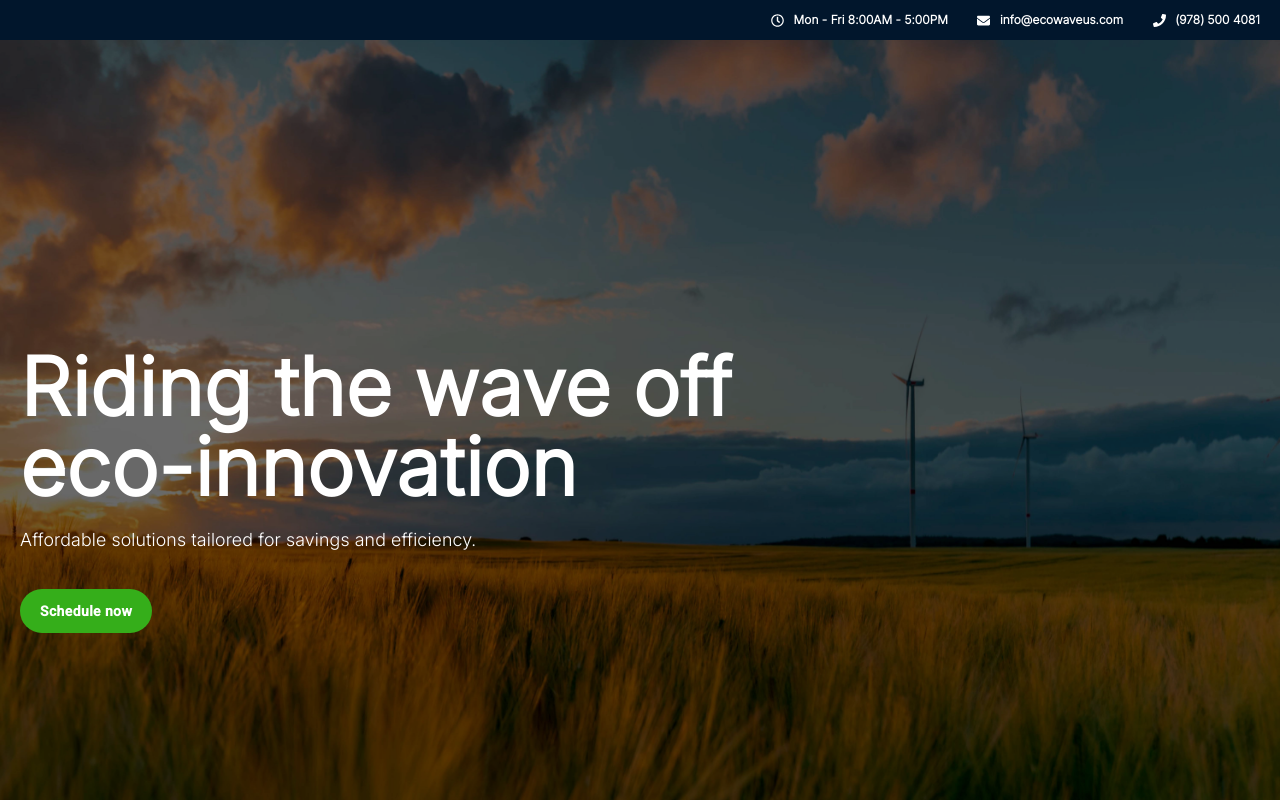
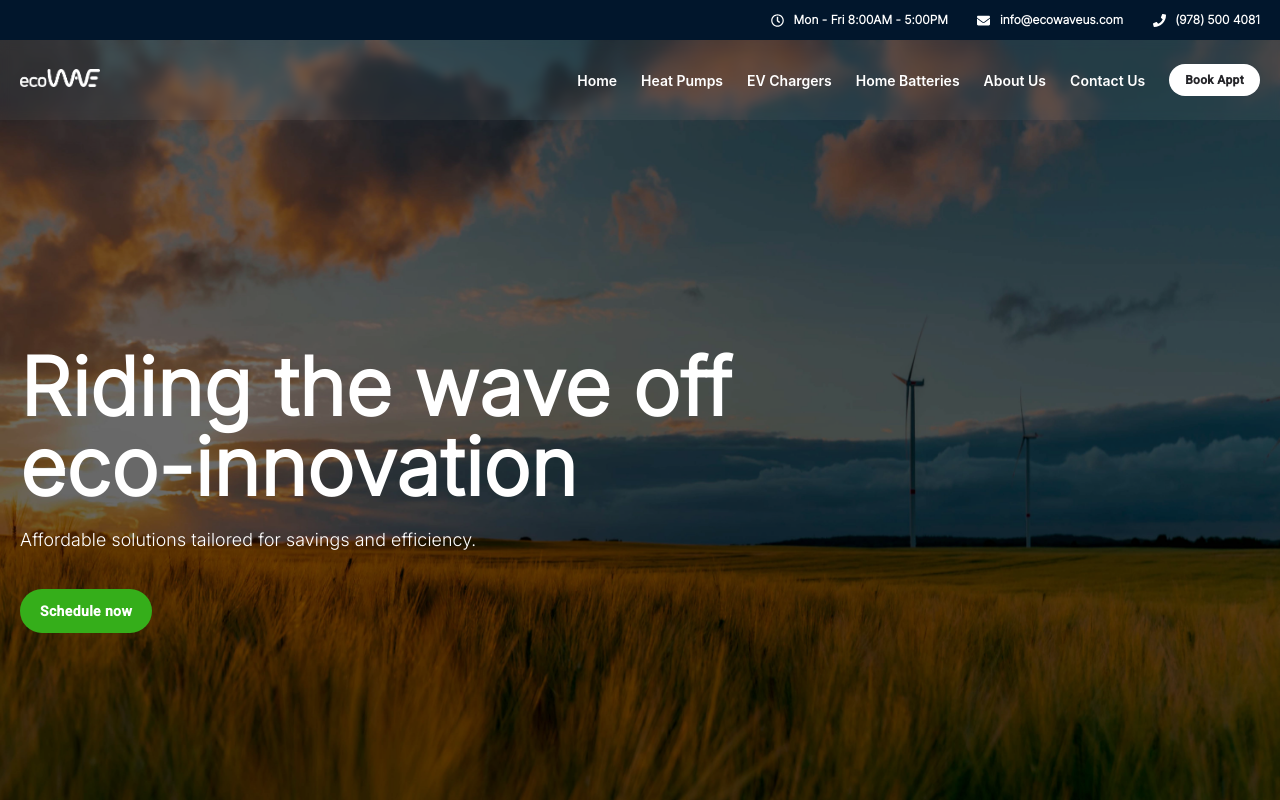
Before and after one commit to EcowaveUS/ecowaveus, a React (Vite) app: page / in a window 1280 px wide. Shown: the top 800 px of the page. Built offline with nearby package versions, Linux system fonts and the light colour scheme; no server answers.

Commit message:
Improved the header

```diff
--- a/src/components/headerNew/HeaderNew.tsx
+++ b/src/components/headerNew/HeaderNew.tsx
@@ -1,15 +1,30 @@
-import { Box, Theme, Typography, useMediaQuery } from "@mui/material";
-import { FaEnvelope, FaPhone, FaRegClock } from "react-icons/fa";
+import { Box, Button, Theme, Typography, useMediaQuery } from "@mui/material";
+import {
+  FaEnvelope,
+  FaList,
+  FaPhone,
+  FaRegClock,
+  FaTimes,
+} from "react-icons/fa";
+import { Link, useNavigate } from "react-router-dom";
 import styled from "styled-components";
+import logoFooter from "../../assets/images/logo-footer.png";
+import { useEffect, useState } from "react";
 
 export const HeaderNew = () => {
+  const [isOpenMobileMenu, setIsOpenMobileMenu] = useState(false);
   const isDesktop = useMediaQuery((theme: Theme) => theme.breakpoints.up("md"));
-  return (
-    <Box
-      component={"div"}
-      bgcolor={"#01162C"}
-      sx={{ display: isDesktop ? "block" : "none" }}
-    >
+  const navigate = useNavigate();
+  useEffect(() => {
+    if (isOpenMobileMenu) {
+      document.body.style.overflow = "hidden";
+    } else {
+      document.body.style.overflow = "auto";
+    }
+  }, [isOpenMobileMenu]);
+  return isDesktop ? (
+    <>
+      <Box component={"div"} bgcolor={"#01162C"}>
         <Box
           component={"div"}
           className="container"
@@ -39,6 +54,203 @@ export const HeaderNew = () => {
           </InfoContainer>
         </Box>
       </Box>
+      <Box
+        component={"div"}
+        zIndex={100}
+        position={"sticky"}
+        width={"100%"}
+        top={"0"}
+        bgcolor={"#FFFFFF0D"}
+        left={0}
+        sx={{
+          backdropFilter: "blur(5px)",
+        }}
+        marginBottom={isDesktop ? "-80px" : "0"}
+      >
+        <Box
+          component={"div"}
+          className="container"
+          height={"80px"}
+          display={"flex"}
+          alignItems={"center"}
+          justifyContent={"space-between"}
+        >
+          <Link to={"/"}>
+            <img src={logoFooter} alt="logo" width={"80px"} height={"auto"} />
+          </Link>
+          <Box
+            component={"div"}
+            display={"flex"}
+            alignItems={"center"}
+            justifyContent={"end"}
+            gap={"24px"}
+          >
+            <LinkItem to="/">Home</LinkItem>
+            <LinkItem to="/heat-pumps">Heat Pumps</LinkItem>
+            <LinkItem to="/ev-chargers">EV Chargers</LinkItem>
+            <LinkItem to="/energy-storage">Home Batteries</LinkItem>
+            <LinkItem to="/about-us">About Us</LinkItem>
+            <LinkItem to="/contact-us">Contact Us</LinkItem>
+            <Button
+              sx={{
+                backgroundColor: "#ffffff",
+                color: "#252529",
+                borderRadius: "999px",
+                padding: "8px 16px",
+                fontSize: "12px",
+                fontWeight: "600",
+                lineHeight: "16px",
+                cursor: "pointer",
+                transition: "background 0.3s ease",
+                border: "none",
+                "&:hover": { backgroundColor: "#f0f0f0" },
+              }}
+              onClick={() => navigate("/contact-us")}
+            >
+              Book Appt
+            </Button>
+          </Box>
+        </Box>
+      </Box>
+    </>
+  ) : !isOpenMobileMenu ? (
+    <Box
+      component={"div"}
+      bgcolor={"white"}
+      position={"sticky"}
+      top={0}
+      sx={{ boxShadow: "0px 4px 24px 0px #25252914" }}
+      zIndex={100}
+    >
+      <Box
+        height={"64px"}
+        component={"div"}
+        className="container"
+        display={"flex"}
+        justifyContent={"space-between"}
+        alignItems={"center"}
+        onClick={() => setIsOpenMobileMenu(true)}
+      >
+        <Box
+          display={"flex"}
+          width={"32px"}
+          height={"32px"}
+          borderRadius={"999px"}
+          alignItems={"center"}
+          justifyContent={"center"}
+          border={"1px solid #C6C6CC"}
+          sx={{ cursor: "pointer" }}
+        >
+          <FaList color="#252529" size={12} />
+        </Box>
+        <Link to={"/"}>
+          <img
+            src="/images/logo-header.png"
+            alt="logo"
+            width={"121px"}
+            height={"auto"}
+          />
+        </Link>
+        <Box
+          display={"flex"}
+          width={"32px"}
+          height={"32px"}
+          borderRadius={"999px"}
+          alignItems={"center"}
+          justifyContent={"center"}
+          border={"1px solid #C6C6CC"}
+          component={"a"}
+          href="tel:+9785004081"
+        >
+          <FaPhone color="#252529" size={13} />
+        </Box>
+      </Box>
+    </Box>
+  ) : (
+    <Box
+      position={"fixed"}
+      width={"100%"}
+      height={"100dvh"}
+      top={0}
+      left={0}
+      bgcolor={"#01162C"}
+      zIndex={10000}
+      display={"flex"}
+      flexDirection={"column"}
+      justifyContent={"space-between"}
+      gap={"32px"}
+    >
+      <Box bgcolor={"white"}>
+        <Box
+          height={"64px"}
+          component={"div"}
+          className="container"
+          display={"flex"}
+          justifyContent={"space-between"}
+          alignItems={"center"}
+        >
+          <Link to={"/"}>
+            <img
+              src="/images/logo-header.png"
+              alt="logo"
+              width={"121px"}
+              height={"auto"}
+            />
+          </Link>
+          <Box
+            display={"flex"}
+            width={"32px"}
+            height={"32px"}
+            borderRadius={"999px"}
+            alignItems={"center"}
+            justifyContent={"center"}
+            border={"1px solid #C6C6CC"}
+            sx={{ cursor: "pointer" }}
+            onClick={() => setIsOpenMobileMenu(false)}
+          >
+            <FaTimes color="#252529" size={13} />
+          </Box>
+        </Box>
+      </Box>
+      <Box
+        className="container"
+        component={"div"}
+        display={"flex"}
+        flexDirection={"column"}
+        gap={"32px"}
+        flex={1}
+      >
+        <LinkItem1 to="/">Home</LinkItem1>
+        <LinkItem1 to="/heat-pumps">Heat Pumps</LinkItem1>
+        <LinkItem1 to="/ev-chargers">EV Chargers</LinkItem1>
+        <LinkItem1 to="/energy-storage">Home Batteries</LinkItem1>
+        <LinkItem1 to="/about-us">About Us</LinkItem1>
+        <LinkItem1 to="/contact-us">Contact Us</LinkItem1>
+      </Box>
+      <Box paddingY={"16px"} borderTop={"1px solid #022D57"}>
+        <Box className="container" component={"div"}>
+          <Button
+            sx={{
+              backgroundColor: "#404047",
+              color: "white",
+              borderRadius: "999px",
+              padding: "12px 20px",
+              width: "100%",
+              fontSize: "14px",
+              fontWeight: "600",
+              lineHeight: "20px",
+              cursor: "pointer",
+              transition: "background 0.3s ease",
+              border: "none",
+              "&:hover": { backgroundColor: "#353535" },
+            }}
+            onClick={() => navigate("/contact-us")}
+          >
+            Book Appt
+          </Button>
+        </Box>
+      </Box>
+    </Box>
   );
 };
 
@@ -62,3 +274,16 @@ const InfoText = styled(Typography)({
   fontWeight: "600 !important",
   color: "#FFFFFF",
 });
+
+const LinkItem = styled(Link)({
+  fontSize: "14px",
+  fontWeight: "600",
+  color: "#FFFFFF",
+});
+
+const LinkItem1 = styled(Link)({
+  fontSize: "14px",
+  fontWeight: "700",
+  color: "#FFFFFF",
+  lineHeight: "20px",
+});
```
Lines whose indentation alone changed are shown as unchanged.
